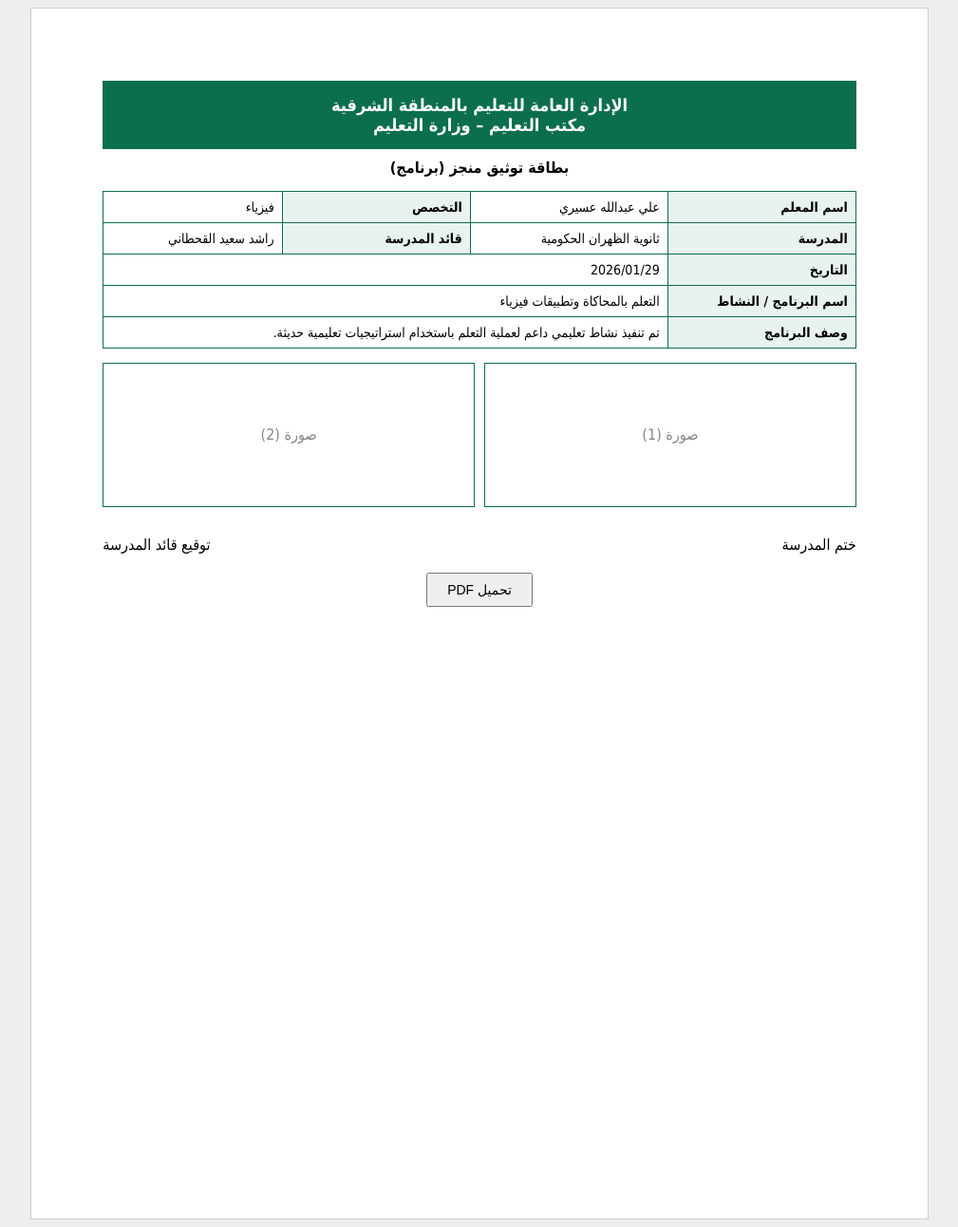
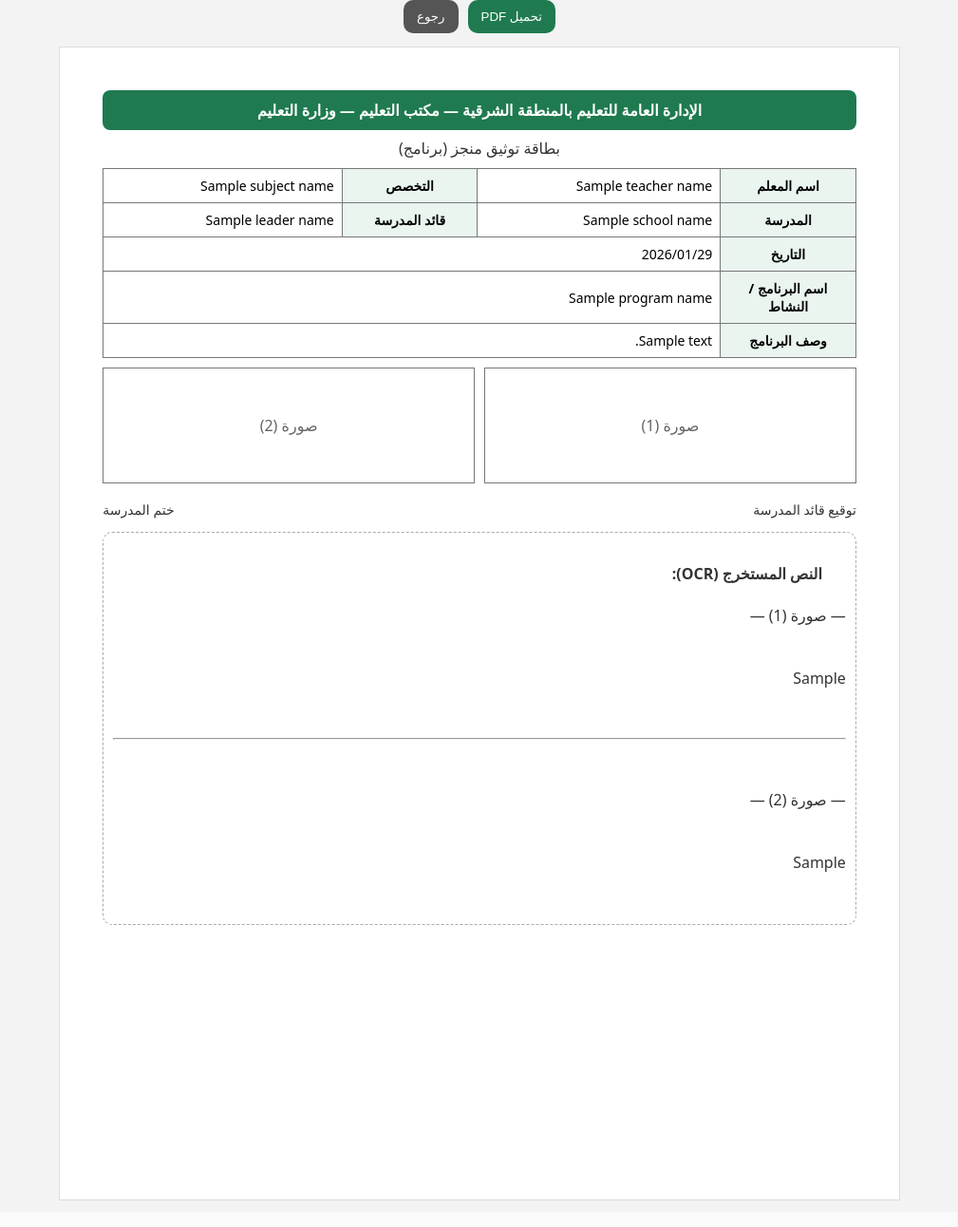
Before and after one commit to aliasiriiii/Evidence-ai, a Flask app: template templates/result.html in a window 1280 px wide. Shown: the whole page at 95% size, without its empty margins (135-1144 px from the left). After the commit the page ends 1264 px from the top, so only its background shows below. Run offline with Flask 3, Linux system fonts and the light colour scheme; the template is opened without the code that fills it: most values are stand-ins (such as "Sample title", 1, 10 or a date in 2020).

Commit message:
Update result.html

```diff
--- a/templates/result.html
+++ b/templates/result.html
@@ -1,165 +1,106 @@
-<!DOCTYPE html>
+<!doctype html>
 <html lang="ar" dir="rtl">
 <head>
-<meta charset="UTF-8">
+  <meta charset="utf-8" />
+  <meta name="viewport" content="width=device-width, initial-scale=1" />
   <title>بطاقة توثيق منجز</title>
 
   <style>
-body {
-    font-family: "Tahoma", Arial;
-    background: #eee;
-}
+    body { font-family: system-ui, -apple-system, "Segoe UI", Arial; background:#f3f3f3; margin: 0; }
+    .page { width: 210mm; min-height: 297mm; background:#fff; margin: 12px auto; padding: 12mm; border: 1px solid #ddd; }
 
-.page {
-    width: 210mm;
-    min-height: 297mm;
-    background: white;
-    margin: auto;
-    padding: 20mm;
-    border: 1px solid #ccc;
-}
+    .headerBar { background:#1f7a4f; color:#fff; padding: 10px 14px; border-radius: 8px; text-align:center; font-weight:700; }
+    .subHeader { text-align:center; margin: 8px 0 10px; color:#333; }
 
-.header {
-    background: #0b6e4f;
-    color: white;
-    padding: 15px;
-    text-align: center;
-    font-size: 18px;
-    font-weight: bold;
-}
+    table { width:100%; border-collapse:collapse; font-size:14px; }
+    td, th { border:1px solid #777; padding: 8px; vertical-align:middle; }
+    th { background:#eaf5ef; width: 18%; }
 
-.subheader {
-    text-align: center;
-    margin: 10px 0;
-    font-weight: bold;
-}
+    .sectionTitle { background:#eaf5ef; font-weight:700; }
+    .boxes { display:grid; grid-template-columns: 1fr 1fr; gap: 10px; margin-top: 10px; }
+    .imgBox { border:1px solid #777; height: 120px; display:flex; align-items:center; justify-content:center; color:#666; }
+    .footerRow { display:flex; justify-content:space-between; margin-top: 18px; font-size:14px; color:#333; }
+    .btns { width:210mm; margin: 0 auto 14px; display:flex; gap:10px; justify-content:center; }
+    .btn { background:#1f7a4f; color:#fff; border:0; padding:10px 14px; border-radius:10px; cursor:pointer; }
+    .btn2 { background:#555; }
 
-table {
-    width: 100%;
-    border-collapse: collapse;
-    margin-top: 15px;
-}
-
-td {
-    border: 1px solid #0b6e4f;
-    padding: 8px;
-    font-size: 14px;
-}
-
-.label {
-    background: #e8f3ef;
-    font-weight: bold;
-    width: 25%;
-}
-
-.images {
-    display: flex;
-    gap: 10px;
-    margin-top: 15px;
-}
-
-.image-box {
-    width: 50%;
-    height: 150px;
-    border: 1px solid #0b6e4f;
-    display: flex;
-    align-items: center;
-    justify-content: center;
-    color: #888;
-}
-
-.footer {
-    margin-top: 30px;
-    display: flex;
-    justify-content: space-between;
-}
-
-.print-btn {
-    margin-top: 20px;
-    text-align: center;
-}
-
-button {
-    padding: 8px 20px;
-    font-size: 14px;
-    cursor: pointer;
-}
+    .ocr { margin-top: 14px; padding: 10px; border:1px dashed #aaa; border-radius: 10px; color:#333; white-space:pre-wrap; }
 
     @media print {
-    body { background: white; }
-    .print-btn { display: none; }
+      body { background:#fff; }
+      .btns { display:none !important; }
+      .page { margin: 0; border:0; }
     }
   </style>
 </head>
 
 <body>
 
-<div class="page">
-
-<div class="header">
-الإدارة العامة للتعليم بالمنطقة الشرقية<br>
-مكتب التعليم – وزارة التعليم
+  <div class="btns">
+    <button class="btn" onclick="window.print()">تحميل PDF</button>
+    <button class="btn btn2" onclick="location.href='/'">رجوع</button>
   </div>
 
-<div class="subheader">
-بطاقة توثيق منجز (برنامج)
-</div>
+  <div class="page">
+    <div class="headerBar">الإدارة العامة للتعليم بالمنطقة الشرقية — مكتب التعليم — وزارة التعليم</div>
+    <div class="subHeader">بطاقة توثيق منجز (برنامج)</div>
 
     <table>
       <tr>
-<td class="label">اسم المعلم</td>
-<td>علي عبدالله عسيري</td>
-<td class="label">التخصص</td>
-<td>فيزياء</td>
+        <th>اسم المعلم</th>
+        <td>{{ teacher_name }}</td>
+        <th>التخصص</th>
+        <td>{{ subject_name }}</td>
+      </tr>
+      <tr>
+        <th>المدرسة</th>
+        <td>{{ school_name }}</td>
+        <th>قائد المدرسة</th>
+        <td>{{ leader_name }}</td>
+      </tr>
+      <tr>
+        <th>التاريخ</th>
+        <td id="todayCell" colspan="3"></td>
       </tr>
 
       <tr>
-<td class="label">المدرسة</td>
-<td>ثانوية الظهران الحكومية</td>
-<td class="label">قائد المدرسة</td>
-<td>راشد سعيد القحطاني</td>
+        <th class="sectionTitle">اسم البرنامج / النشاط</th>
+        <td colspan="3">{{ program_name }}</td>
       </tr>
 
       <tr>
-<td class="label">التاريخ</td>
-<td colspan="3"><span id="date"></span></td>
-</tr>
-
-<tr>
-<td class="label">اسم البرنامج / النشاط</td>
-<td colspan="3">التعلم بالمحاكاة وتطبيقات فيزياء</td>
-</tr>
-
-<tr>
-<td class="label">وصف البرنامج</td>
-<td colspan="3">
-تم تنفيذ نشاط تعليمي داعم لعملية التعلم باستخدام استراتيجيات تعليمية حديثة.
-</td>
+        <th class="sectionTitle">وصف البرنامج</th>
+        <td colspan="3">{{ program_desc }}</td>
       </tr>
     </table>
 
-<div class="images">
-<div class="image-box">صورة (1)</div>
-<div class="image-box">صورة (2)</div>
+    <div class="boxes">
+      <div class="imgBox">صورة (1)</div>
+      <div class="imgBox">صورة (2)</div>
     </div>
 
-<div class="footer">
+    <div class="footerRow">
+      <div>توقيع قائد المدرسة</div>
       <div>ختم المدرسة</div>
-<div>توقيع قائد المدرسة</div>
     </div>
 
-<div class="print-btn">
-<button onclick="window.print()">تحميل PDF</button>
+    <div class="ocr">
+      <b>النص المستخرج (OCR):</b>
+      <div>— صورة (1) —</div>
+      <div>{{ extracted_1 }}</div>
+      <hr>
+      <div>— صورة (2) —</div>
+      <div>{{ extracted_2 }}</div>
     </div>
-
   </div>
 
   <script>
+    // تاريخ ذكي تلقائي (ميلادي) بصيغة YYYY/MM/DD
     const d = new Date();
-document.getElementById("date").innerText =
-d.getFullYear() + "/" +
-String(d.getMonth()+1).padStart(2,"0") + "/" +
-String(d.getDate()).padStart(2,"0");
+    const yyyy = d.getFullYear();
+    const mm = String(d.getMonth()+1).padStart(2,'0');
+    const dd = String(d.getDate()).padStart(2,'0');
+    document.getElementById('todayCell').textContent = `${yyyy}/${mm}/${dd}`;
   </script>
 
 </body>
```
Lines whose indentation alone changed are shown as unchanged.
